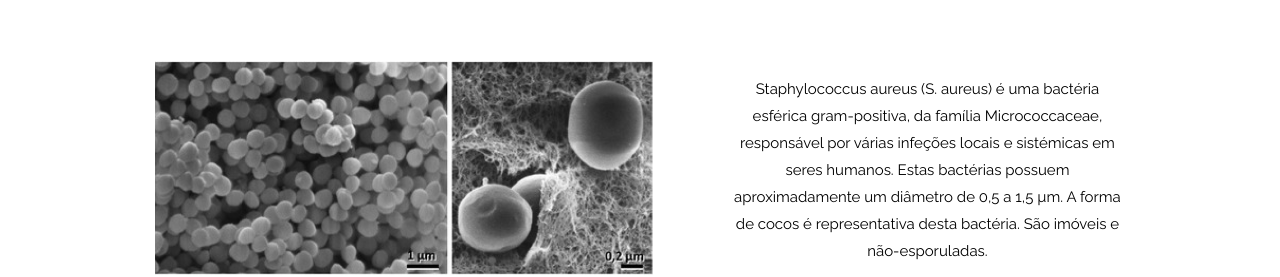
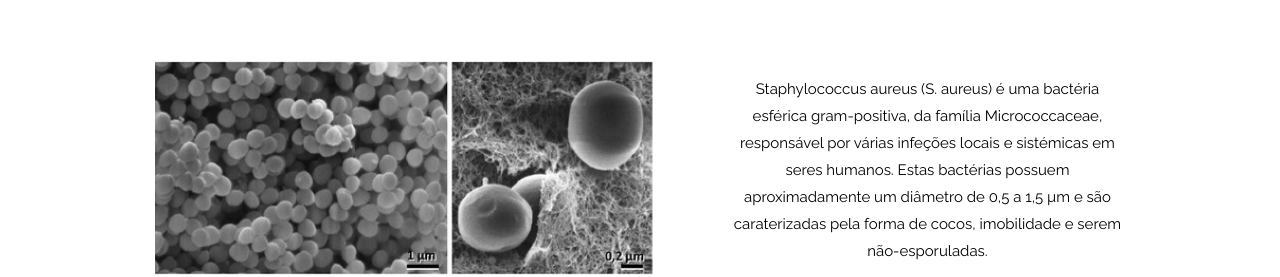
Before and after one commit to Laboratorios-Bioinformatica/Laboratorios-Bioinformatica.github.io, a plain HTML site: page index.html in a window 1280 px wide. Shown: the part 2980-3257 px from the top of the page. Drawn offline with nearby package versions, Linux system fonts and the light colour scheme.

Commit message:
Update index.html

```diff
--- a/index.html
+++ b/index.html
@@ -106,7 +106,7 @@ body, html {
        <img src="images/aureus_e_tabela.png" alt="aureus_img" style="width:100%">
     </div>
     <div class="w3-col l4 m9" style="margin-left:5%">
-      <p> Staphylococcus aureus (S. aureus) é uma bactéria esférica gram-positiva, da família Micrococcaceae, responsável por várias infeções locais e sistémicas em seres humanos. Estas bactérias possuem aproximadamente um diâmetro de 0,5 a 1,5 µm. A forma de cocos é representativa desta bactéria. São imóveis e não-esporuladas.</h4>
+      <p> Staphylococcus aureus (S. aureus) é uma bactéria esférica gram-positiva, da família Micrococcaceae, responsável por várias infeções locais e sistémicas em seres humanos. Estas bactérias possuem aproximadamente um diâmetro de 0,5 a 1,5 µm e são caraterizadas pela forma de cocos, imobilidade e serem não-esporuladas.</h4>
       <p> Os seres humanos são um reservatório natural de S. aureus e estima-se que cerca de 30% a 50% da população adulta saudável se encontra infetada, entre os quais 10% a 20% são infetados de forma persistente. Estas pessoas apresentam um risco mais elevado de infeções subsequentes. </p>
       <p>O uso contínuo de antibióticos contra esta bactéria resulta no desenvolvimento de cepas resistentes. Atualmente, a mupirocina (MUP) é o antibiótico escolhida contra a S. aureus e MDR (resistente à meticilina). </p>
     </div>
```
